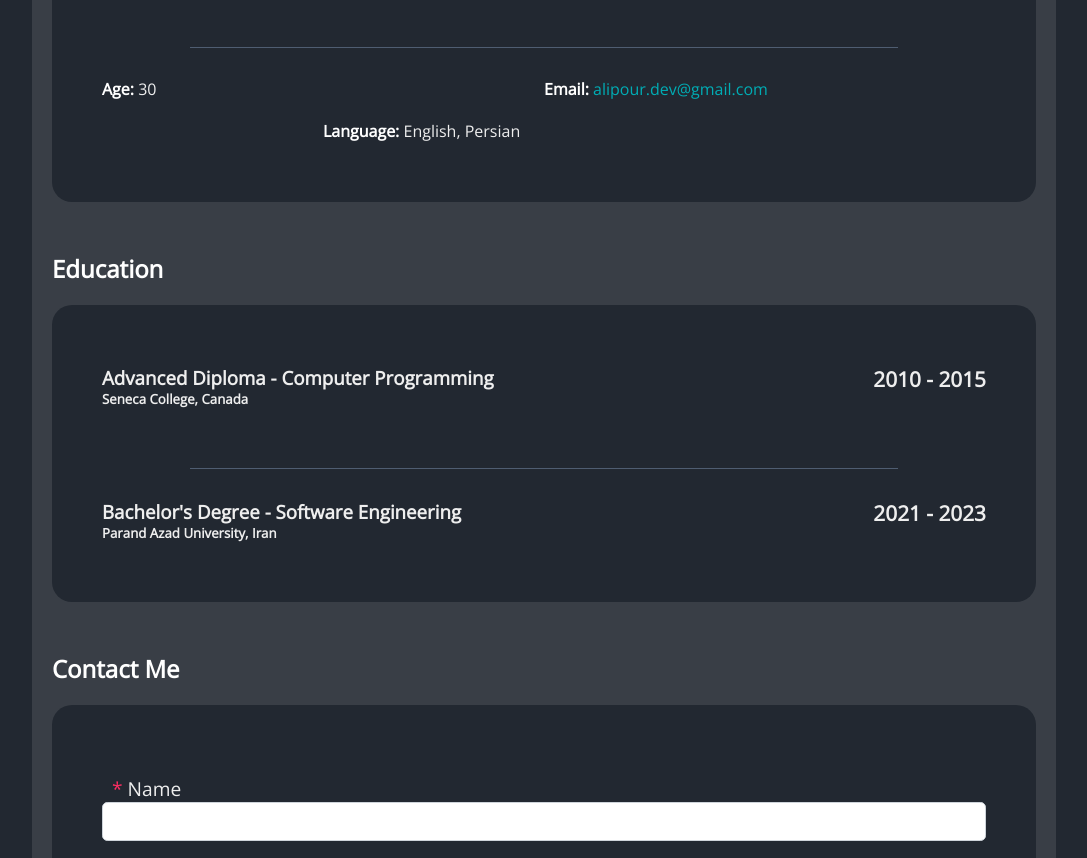
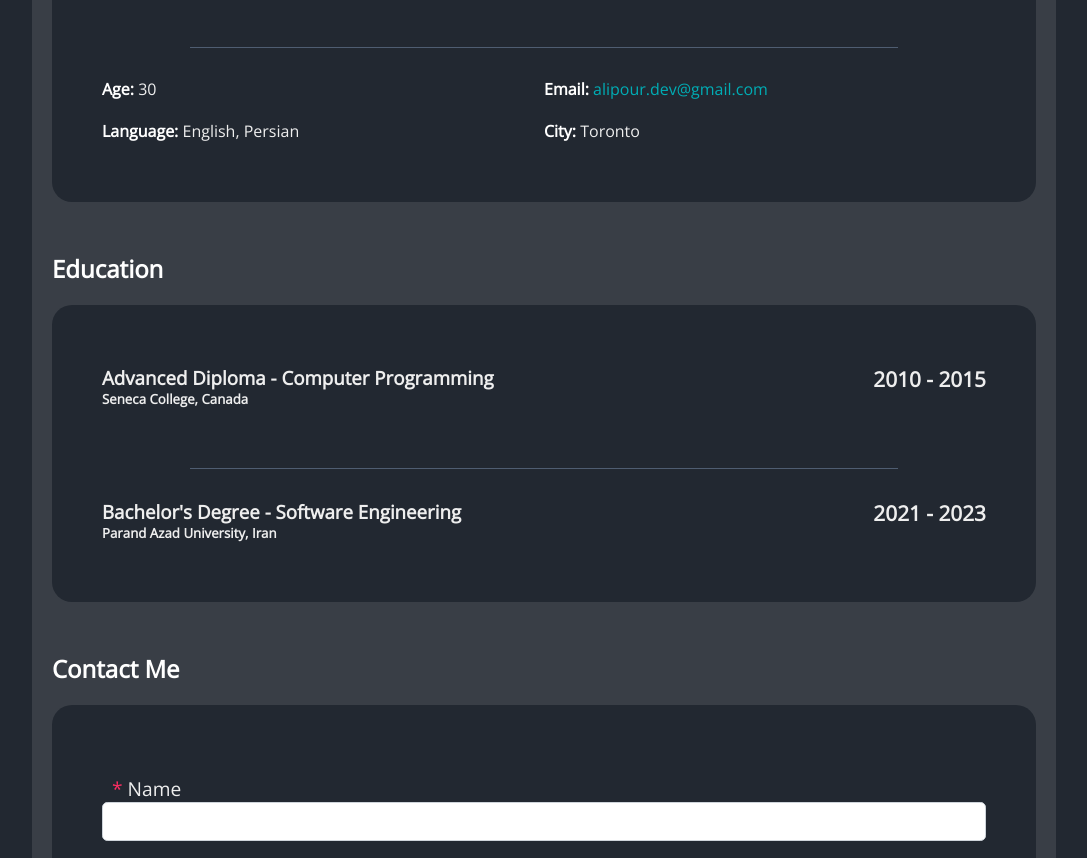
Before and after one commit to sepehr-alipour/sepehr-alipour, a plain HTML site: page index.html in a window 1280 px wide. Shown: the part 845-1703 px from the top of the page, without its empty margins (96-1183 px from the left). Drawn offline with nearby package versions, Linux system fonts and the light colour scheme.

Commit message:
Update index.html

```diff
--- a/index.html
+++ b/index.html
@@ -59,6 +59,10 @@
               <div class="col">
                 <span class="bold">Language: </span>
                 English, Persian
+              </div>
+              <div class="col">
+                <span class="bold">City: </span>
+                Toronto
               </div>
             </div>
           </div>
```
